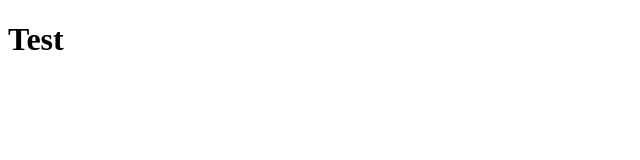
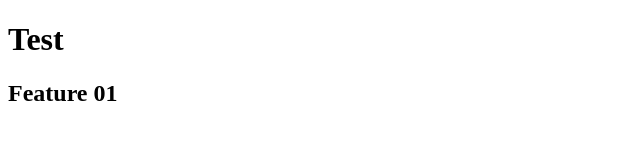
Before and after one commit to mlcs1999/copilot-test, a plain HTML site: page index.html in a window 1280 px wide. Shown: the whole page, without its empty margins (0-640 px from the left). Drawn offline with Linux system fonts and the light colour scheme.

Commit message:
feature 01 implemented

```diff
--- a/index.html
+++ b/index.html
@@ -7,5 +7,6 @@
   </head>
   <body>
     <h1>Test</h1>
+    <h2>Feature 01</h2>
   </body>
 </html>
```
